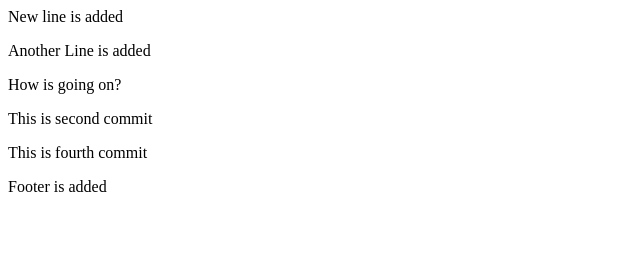
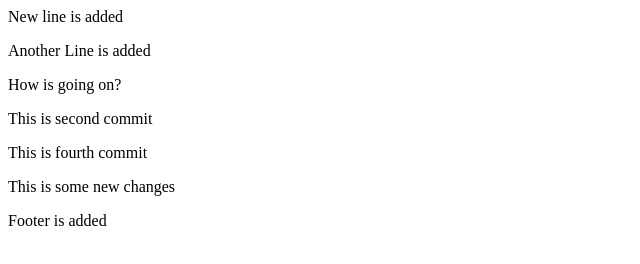
Before and after one commit to HikmatullaIbrat/gitPraProject, a plain HTML site: page index.html in a window 1280 px wide. Shown: the whole page, without its empty margins (0-640 px from the left). Drawn offline with Linux system fonts and the light colour scheme.

Commit message:
new changes

```diff
--- a/index.html
+++ b/index.html
@@ -10,6 +10,7 @@
 
 <p>This is second commit</p>
 <p>This is fourth commit</p>
+<p id="newchange">This is some new changes</p>
 <footer>Footer is added</footer>
 
 </body>
--- a/style.css
+++ b/style.css
@@ -8,3 +8,6 @@ div{
 .footer{
     background-color: aliceblue;
 }
+#newchange{
+    background-color: burlywood;
+}
```
